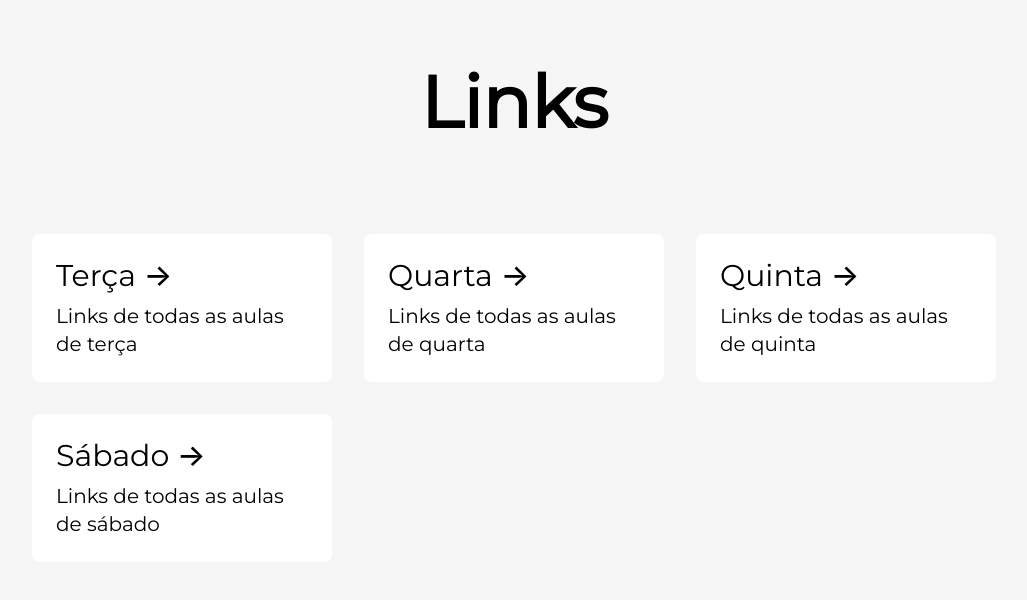
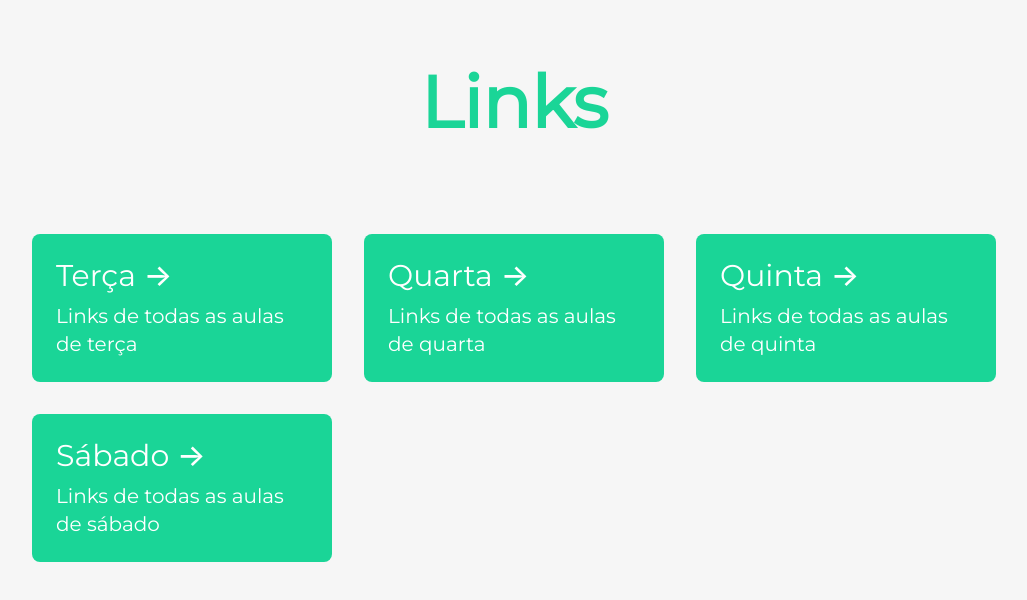
Before and after one commit to KeysiJones/instipoa-next, a Next.js app: page /links in a window 1280 px wide. Shown: the top 600 px of the page, without its empty margins (126-1153 px from the left). Built offline with nearby package versions, Linux system fonts and the light colour scheme.

Commit message:
Switch theme color to green

```diff
--- a/components/Card.tsx
+++ b/components/Card.tsx
@@ -8,7 +8,7 @@ type Props = {
 
 const Card = ({ link, name, description }: Props) => (
   <Link href={link}>
-    <div className='hover:scale-[1.08] transition-all bg-white cursor-grabbing rounded-lg [text-decoration:none] text-left p-6 m-4 min-w-[300px]'>
+    <div className='hover:scale-[1.08] text-white transition-all bg-[#1ad597] cursor-grabbing rounded-lg [text-decoration:none] text-left p-6 m-4 min-w-[300px]'>
       <h2
         className={`text-2xl ${
           description ? 'font-medium' : 'font-normal'
--- a/pages/index.tsx
+++ b/pages/index.tsx
@@ -18,7 +18,7 @@ const Home: NextPage = () => {
         <link rel='icon' href='/favicon.ico' />
       </Head>
       <main className='flex flex-col items-center justify-center h-full text-center'>
-        <h1 className='mb-10 text-5xl font-bold sm:mb-20 lg:text-7xl'>
+        <h1 className='mb-10 text-5xl font-bold sm:mb-20 lg:text-7xl text-[#1ad597]'>
           Instituto <br />
           Porto Alegre
         </h1>
--- a/pages/links/[weekday].tsx
+++ b/pages/links/[weekday].tsx
@@ -50,7 +50,7 @@ const WeekDay = ({
   };
   return (
     <main className='flex flex-col items-center justify-center h-[90vh] md:h-[78vh] text-center'>
-      <h1 className='mt-12 mb-5 text-4xl font-bold lg:mt-5 sm:mb-20 md:text-7xl'>
+      <h1 className='mt-12 mb-5 text-4xl font-bold lg:mt-5 sm:mb-20 md:text-7xl text-[#1ad597]'>
         {/* @ts-ignore */}
         Aulas de {dayMap[weekday]}
       </h1>
--- a/pages/links/index.tsx
+++ b/pages/links/index.tsx
@@ -11,7 +11,7 @@ export async function getServerSideProps(_context: any) {
 const Links: NextPage = () => {
   return (
     <main className='flex flex-col items-center justify-center h-[90vh] md:h-[78vh] text-center'>
-      <h1 className='my-5 text-4xl font-bold sm:mb-20 md:text-5xl lg:text-7xl'>
+      <h1 className='my-5 text-4xl font-bold sm:mb-20 md:text-5xl lg:text-7xl text-[#1ad597]'>
         Links
       </h1>
       <CardsWrapper>
```
